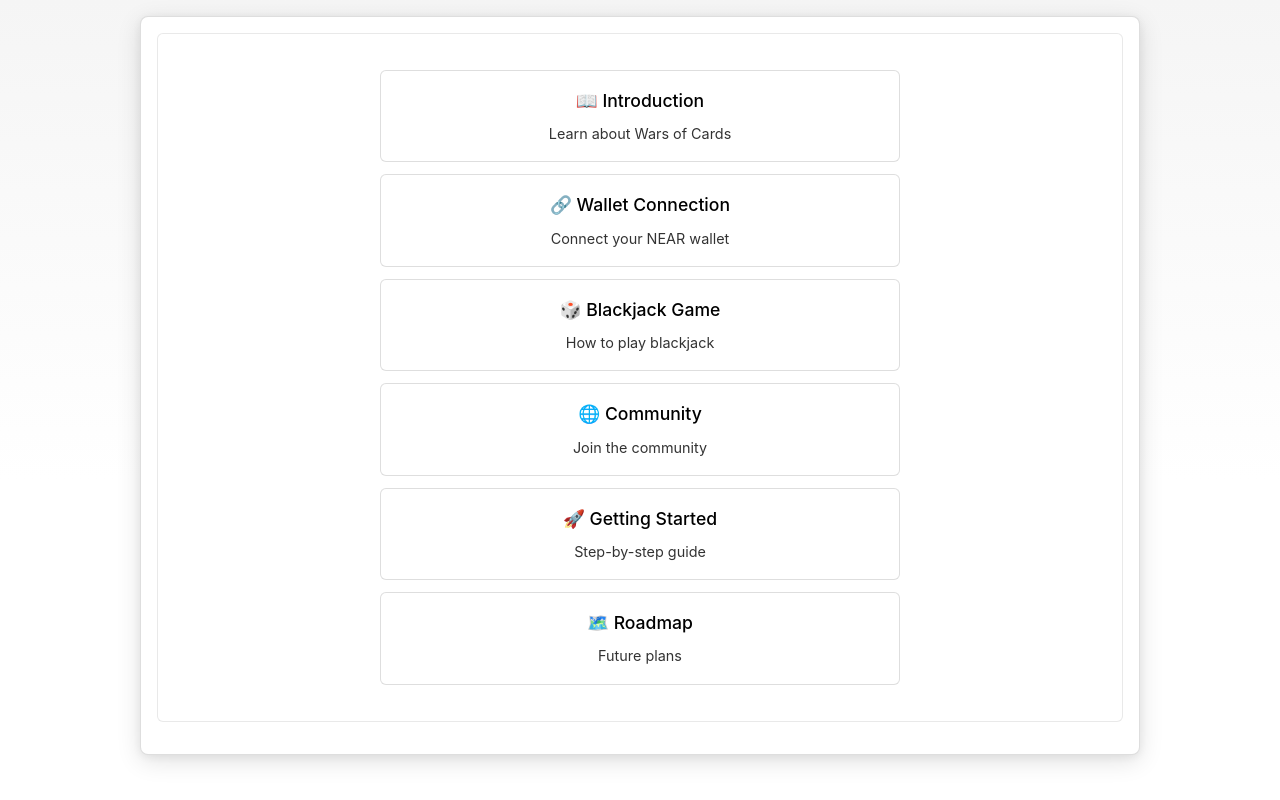
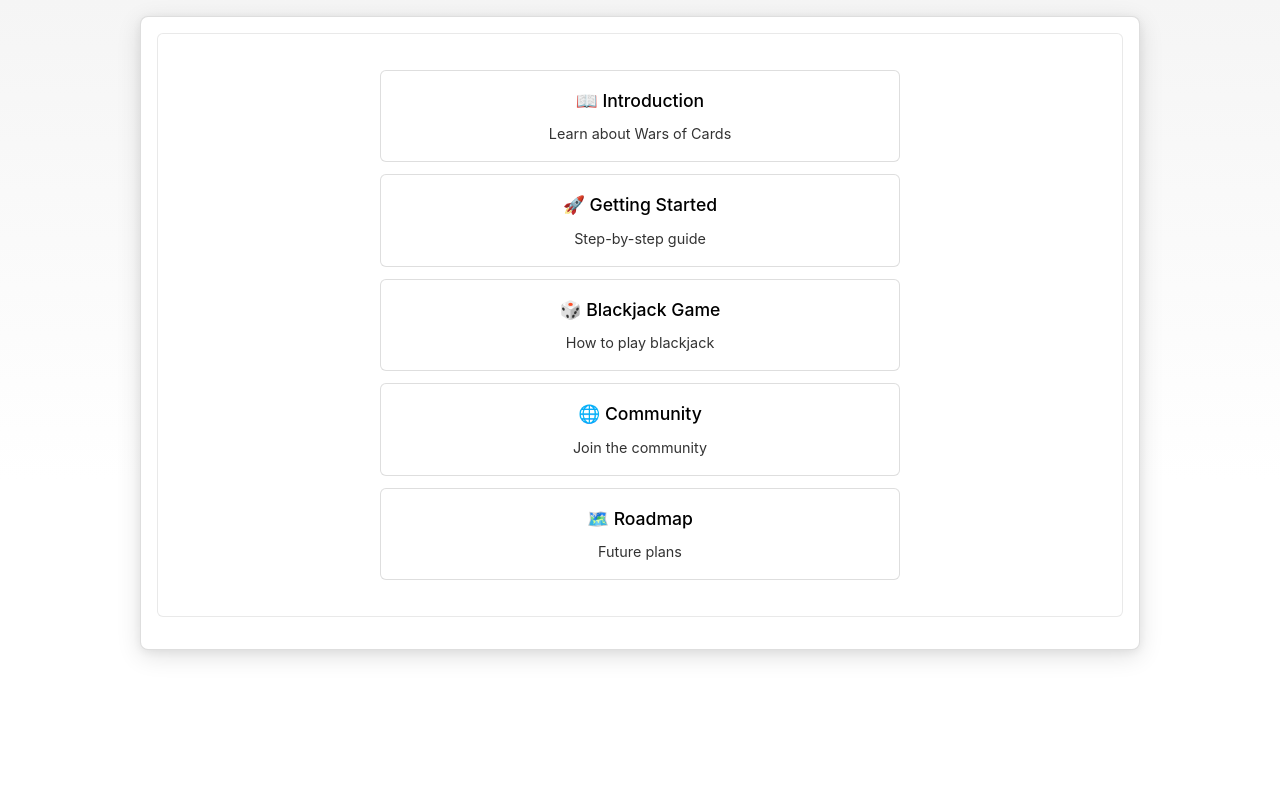
Before and after one commit to RebelsBlocks/warsofcards.github.io, a plain HTML site: page index.html in a window 1280 px wide. Drawn offline with Linux system fonts and the light colour scheme.

Commit message:
Update index.html

```diff
--- a/index.html
+++ b/index.html
@@ -10,15 +10,16 @@
 <body>
     <div id="content" class="outer-container">
         <div class="content-section">
+
             <div class="menu-grid">
                 <a href="introduction.html" class="menu-item">
                     <h3>📖 Introduction</h3>
                     <p>Learn about Wars of Cards</p>
                 </a>
 
-                <a href="wallet-connection.html" class="menu-item">
-                    <h3>🔗 Wallet Connection</h3>
-                    <p>Connect your NEAR wallet</p>
+                <a href="getting-started.html" class="menu-item">
+                    <h3>🚀 Getting Started</h3>
+                    <p>Step-by-step guide</p>
                 </a>
 
                 <a href="blackjack-game.html" class="menu-item">
@@ -29,11 +30,6 @@
                 <a href="community.html" class="menu-item">
                     <h3>🌐 Community</h3>
                     <p>Join the community</p>
-                </a>
-
-                <a href="getting-started.html" class="menu-item">
-                    <h3>🚀 Getting Started</h3>
-                    <p>Step-by-step guide</p>
                 </a>
 
                 <a href="roadmap.html" class="menu-item">
```
